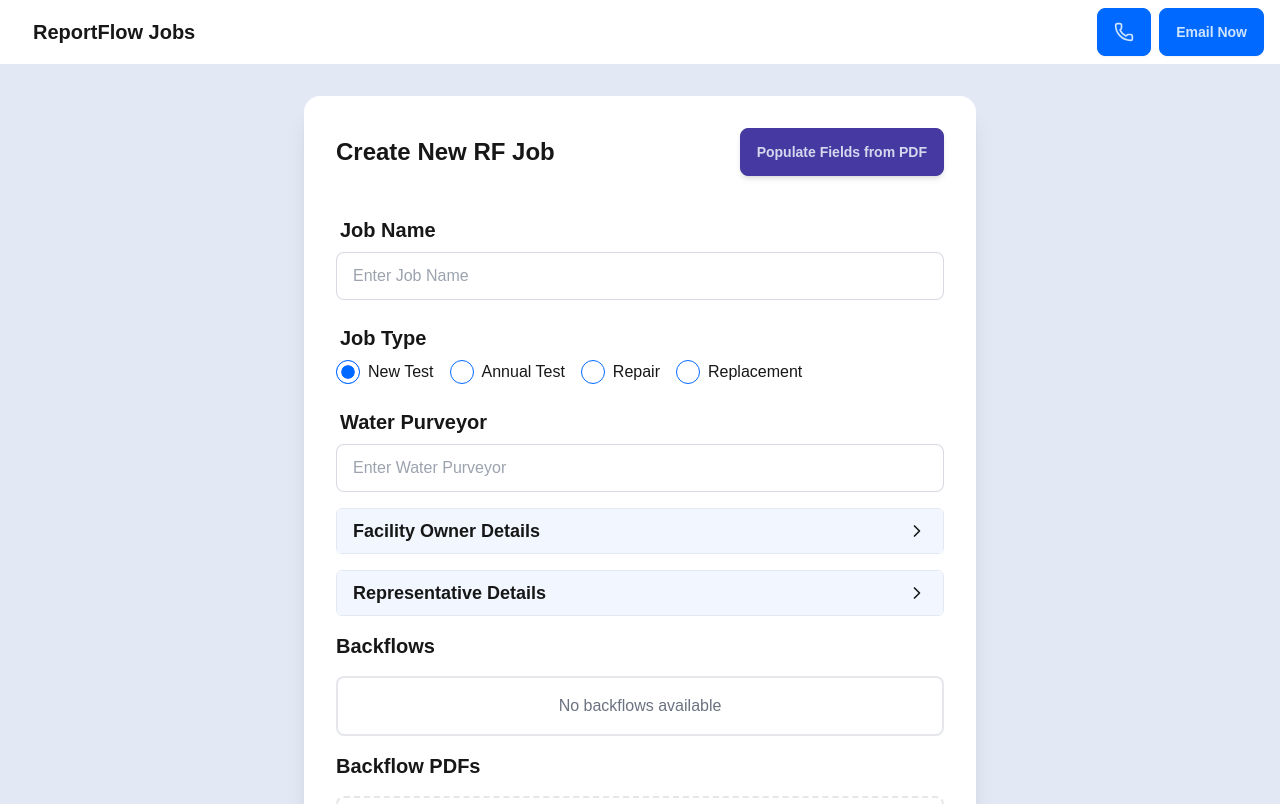
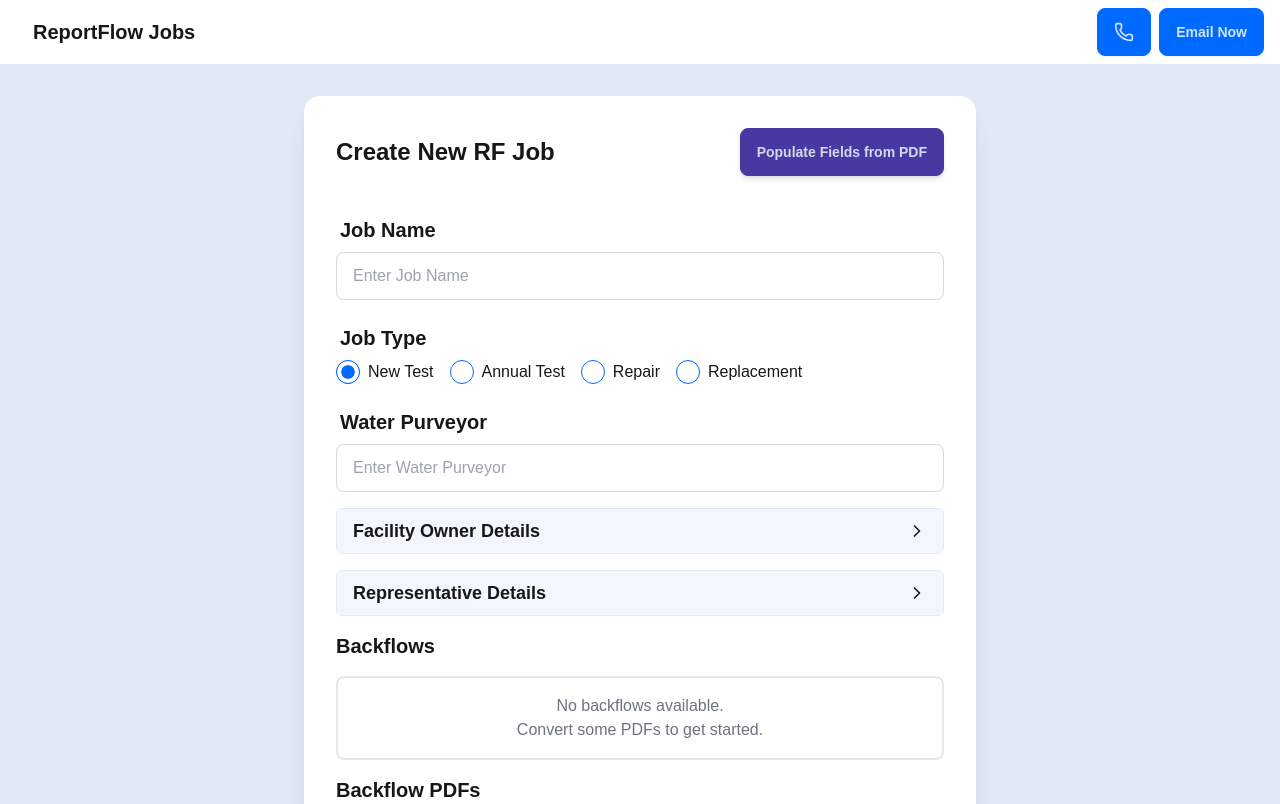
Before and after one commit to muddxyii/reportflow-jobs, a Next.js app: page /new in a window 1280 px wide. Shown: the top 804 px of the page. Built offline with nearby package versions, Linux system fonts and the light colour scheme.

Commit message:
feat: Add UI support for editing backflows
Why:
- Introduced an edit button with placeholder logic, enhancing user interactions for managing backflows.
- Improved empty state message for better user guidance.

```diff
--- a/src/app/new/BackflowBox.tsx
+++ b/src/app/new/BackflowBox.tsx
@@ -1,5 +1,5 @@
 import {BackflowList} from "@/components/types/job";
-import {Trash2} from "lucide-react";
+import {Pencil, Trash2} from "lucide-react";
 
 export default function BackflowBox({
                                         backflowList,
@@ -8,6 +8,10 @@ export default function BackflowBox({
     backflowList: BackflowList;
     onUpdateBackflows: (updatedBackflows: BackflowList) => void;
 }) {
+
+    const handleBackflowEdit = (id: string) => {
+        // TODO: Impl backflow editing logic
+    }
 
     const handleBackflowRemove = (id: string) => {
         const updatedBackflows = {...backflowList};
@@ -20,12 +24,21 @@ export default function BackflowBox({
             <h2 className="text-xl font-semibold">Backflows</h2>
             <div className="border-2 rounded-lg p-4">
                 {Object.keys(backflowList).length === 0 ? (
-                    <p className="text-center text-gray-500">No backflows available</p>
+                    <p className="text-center text-gray-500">No backflows available.<br/>Convert some PDFs to get
+                        started.</p>
                 ) : (
                     <ul className="space-y-2">
                         {Object.entries(backflowList).map(([id, backflow]) => (
                             <li key={id} className="flex justify-between items-center">
                                 <span>{backflow.deviceInfo.serialNo}</span>
+                                <div className="flex gap-2">
+                                    <button
+                                        type="button"
+                                        className="btn btn-warning btn-sm"
+                                        onClick={() => handleBackflowEdit(id)}
+                                    >
+                                        <Pencil className="h-4 w-4"/>
+                                    </button>
                                     <button
                                         type="button"
                                         className="btn btn-error btn-sm"
@@ -33,6 +46,7 @@ export default function BackflowBox({
                                     >
                                         <Trash2 className="h-4 w-4"/>
                                     </button>
+                                </div>
                             </li>
                         ))}
                     </ul>
```
Lines whose indentation alone changed are shown as unchanged.
